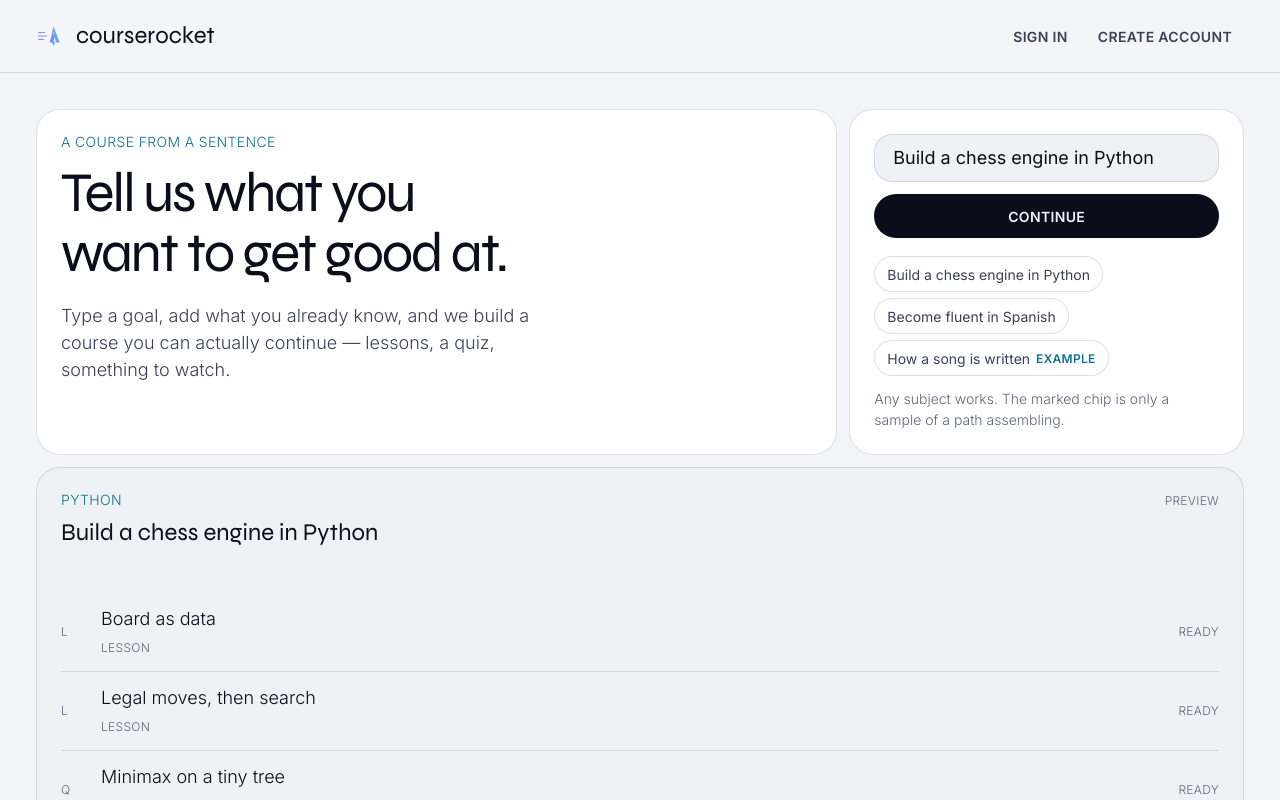
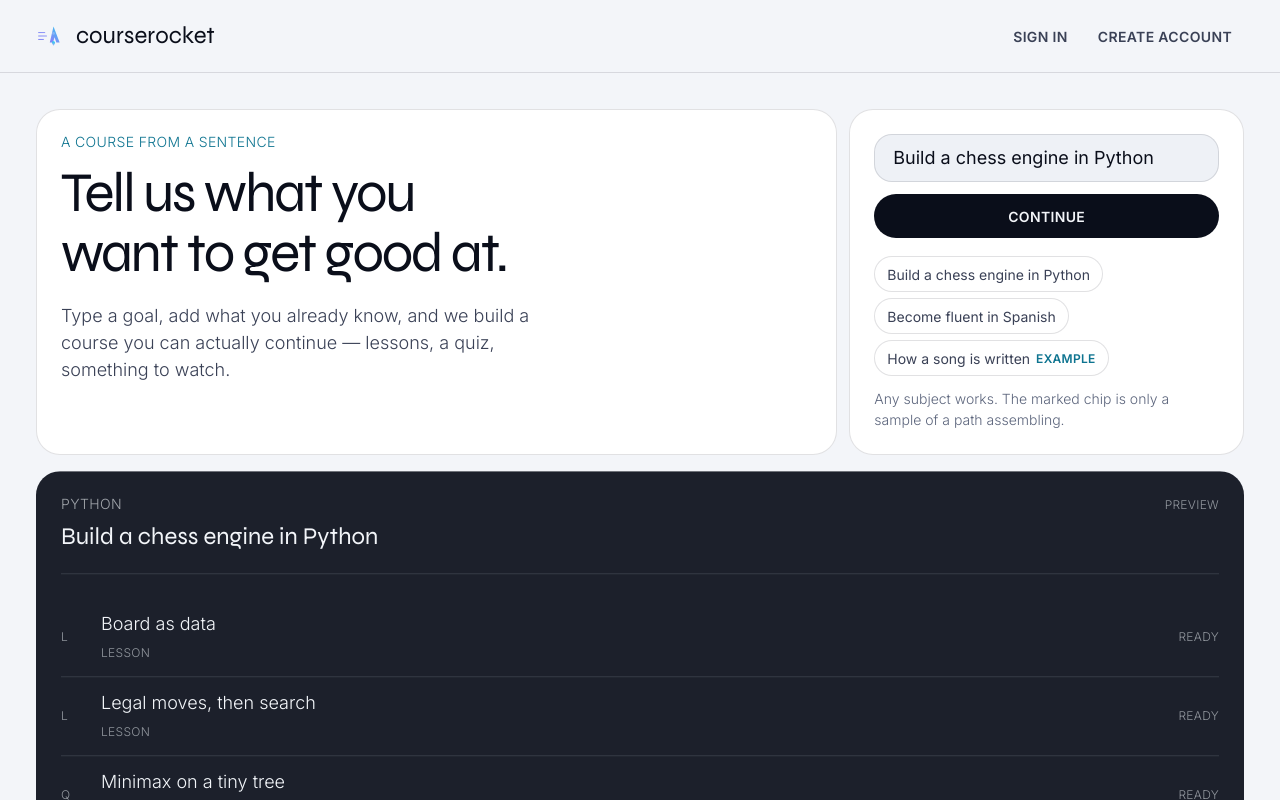
Before and after one commit to rustysuperbad/courserocketforvercel, a React (Vite) app: page / in a window 1280 px wide. Shown: the top 800 px of the page. Built offline with nearby package versions, Linux system fonts and the light colour scheme; no server answers.

Commit message:
Auto: save redesign work.
Keep the last agent turn on GitHub without a manual commit.

```diff
--- a/src/pages/Landing.jsx
+++ b/src/pages/Landing.jsx
@@ -63,7 +63,7 @@ export default function Landing() {
             </div>
             <p className="cr-example-note">Any subject works. The marked chip is only a sample of a path assembling.</p>
           </div>
-          <div className="cr-cell cr-cell-soft cr-span-12 cr-scroll-shift">
+          <div className="cr-cell cr-cell-ink cr-span-12 cr-scroll-rise">
             <HeroInstrument goal={topic} />
           </div>
         </section>
--- a/src/pages/learn/Studio.tsx
+++ b/src/pages/learn/Studio.tsx
@@ -66,7 +66,7 @@ export default function Studio() {
             ))}
           </ol>
         </section>
-        <section className="cr-studio-pane cr-span-7 cr-scroll-shift" aria-label="Python sandbox">
+        <section className="cr-studio-pane cr-span-7 cr-scroll-rise" aria-label="Python sandbox">
           <PythonSandbox
             heading="main.py"
             code={code}
--- a/src/styles/craft.css
+++ b/src/styles/craft.css
@@ -270,6 +270,7 @@
   gap: var(--space-18);
   margin-bottom: var(--space-24);
   padding-bottom: var(--space-18);
+  border-bottom: var(--hairline);
 }
 .cr-instrument-head strong {
   display: block;
@@ -295,6 +296,19 @@
   text-transform: uppercase;
   font-weight: var(--font-label);
   color: var(--text-3);
+}
+.cr-cell-ink .cr-kind {
+  color: rgba(243, 245, 249, 0.55);
+}
+.cr-cell-ink .cr-instrument-head {
+  border-bottom: 1px solid rgba(243, 245, 249, 0.12);
+}
+.cr-cell-ink .cr-instrument-head strong,
+.cr-cell-ink .cr-instrument-row b {
+  color: var(--canvas);
+}
+.cr-cell-ink .cr-instrument-row + .cr-instrument-row {
+  border-top-color: rgba(243, 245, 249, 0.12);
 }
 
 .cr-proof {
--- a/src/styles/learn.css
+++ b/src/styles/learn.css
@@ -96,10 +96,35 @@
 .lr-kpi { padding: 0; border: 0; border-radius: 0; }
 .lr-kpi b { display: block; font-family: var(--font-number); font-size: var(--text-heading-sm); font-weight: 400; letter-spacing: var(--track-display); font-variant-numeric: tabular-nums; color: var(--text); }
 .lr-kpi span { font-size: 12px; color: var(--text-3); text-transform: uppercase; letter-spacing: 0.04em; }
-.lr-sandbox h2 { font-family: var(--font-display); font-size: var(--text-heading-2xs); font-weight: 400; margin: var(--space-6) 0 0; }
+.lr-sandbox h2 { font-family: var(--font-display); font-size: var(--text-heading-2xs); font-weight: 400; margin: var(--space-6) 0 0; color: var(--text-1); }
 .lr-sandbox-note { font-size: var(--text-nav); color: var(--text-3); margin: 0 0 var(--space-18); max-width: 42em; }
-.lr-sandbox textarea { width: 100%; min-height: 220px; font-family: var(--font-mono); font-size: 13px; line-height: 1.55; border-radius: var(--radius); }
-.lr-sandbox-out, .lr-sandbox pre { margin-top: 10px; padding: var(--space-18); border-radius: var(--radius); background: var(--canvas-2); color: var(--text); font-size: 13px; overflow: auto; max-height: 260px; white-space: pre-wrap; font-family: var(--font-mono); }
+.lr-sandbox textarea {
+  width: 100%;
+  min-height: 220px;
+  font-family: var(--font-mono);
+  font-size: 13px;
+  line-height: 1.55;
+  border-radius: var(--radius-nested);
+  background: var(--ink);
+  color: var(--canvas);
+  border: 0;
+  padding: var(--space-18);
+}
+.lr-sandbox textarea:focus {
+  box-shadow: 0 0 0 3px var(--accent-ring);
+}
+.lr-sandbox-out, .lr-sandbox pre {
+  margin-top: var(--space-12);
+  padding: var(--space-18);
+  border-radius: var(--radius-nested);
+  background: var(--ink);
+  color: var(--canvas);
+  font-size: 13px;
+  overflow: auto;
+  max-height: 260px;
+  white-space: pre-wrap;
+  font-family: var(--font-mono);
+}
 .lr-order { list-style: none; padding: 0; display: flex; flex-direction: column; gap: 0; margin-top: 10px; }
 .lr-order li { display: flex; gap: 8px; align-items: center; padding: 12px 0; border-bottom: var(--hairline); border-radius: 0; color: var(--text); font-size: var(--text-body); }
 .lr-order li > span { flex: 1; }
```
Also changed, not shown: 1 other file (tests, documents, lock files or other folders).
